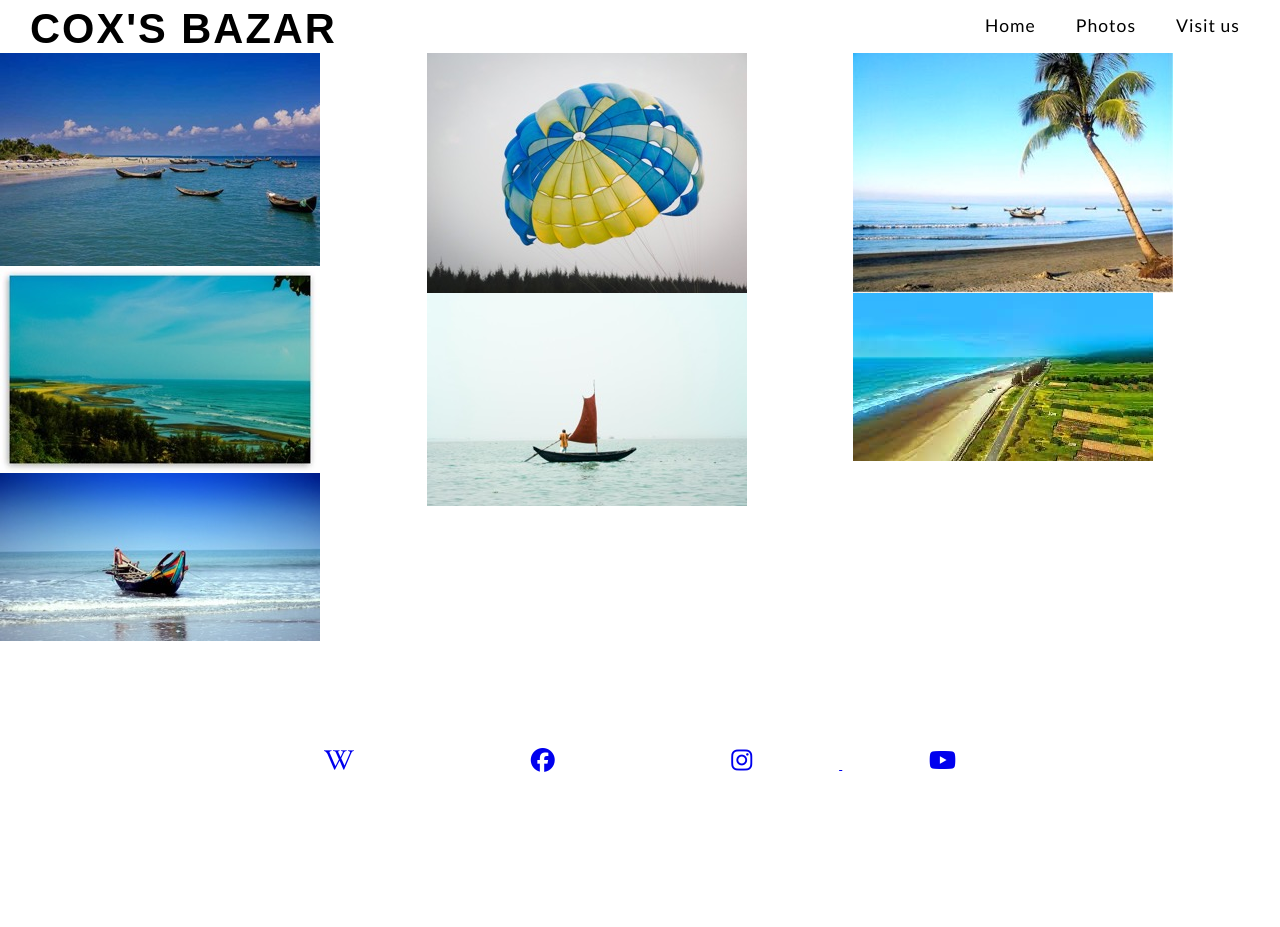
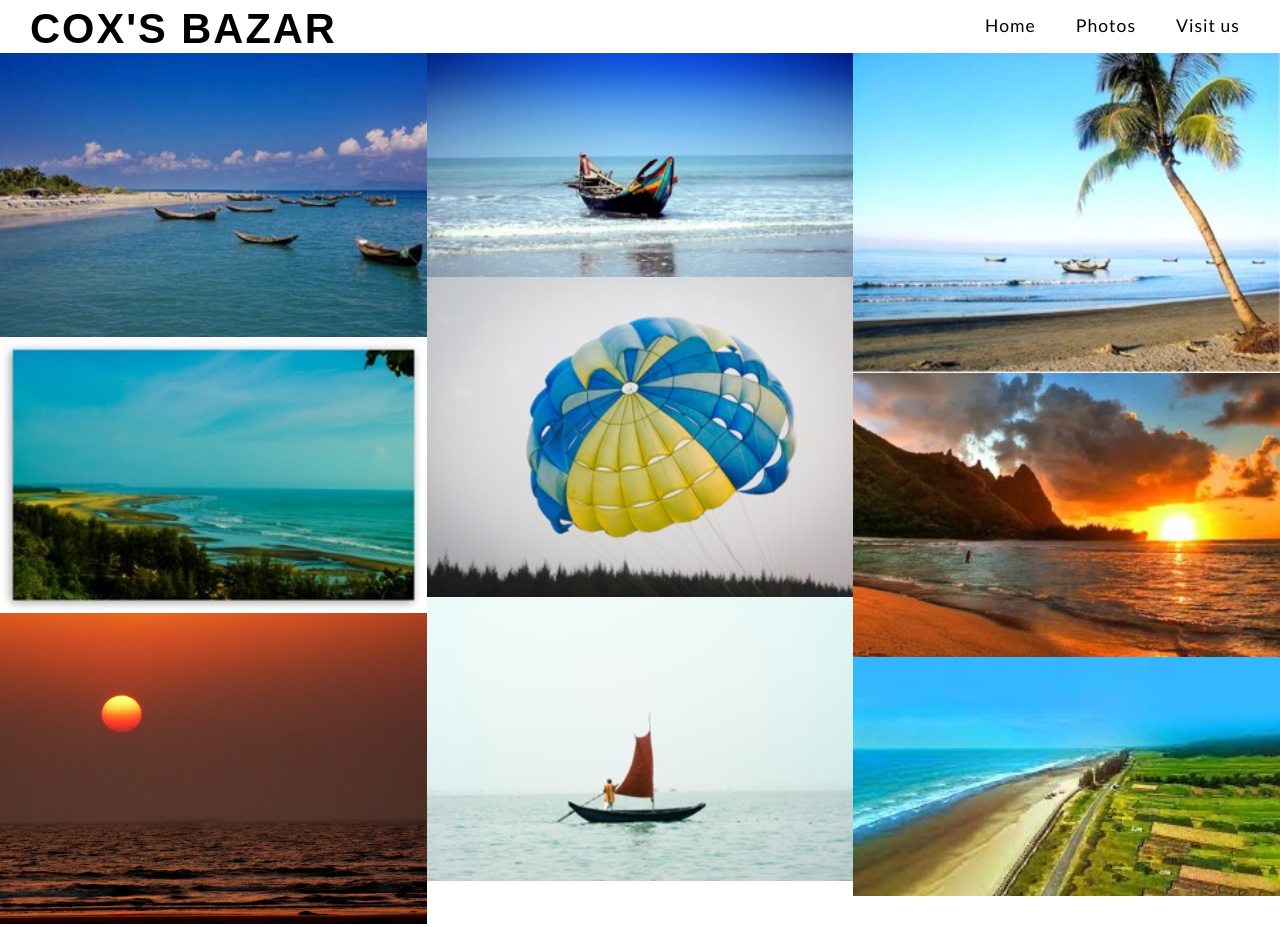
Before and after one commit to fh255/project-1, a plain HTML site: page photos.html in a window 1280 px wide. Shown: the top 927 px of the page. Before the commit the page ends 859 px from the top, so only its background shows below. Drawn offline with Linux system fonts and the light colour scheme.

Commit message:
add photos and style

```diff
--- a/asstets/css/style.css
+++ b/asstets/css/style.css
@@ -150,6 +150,9 @@ footer {
     line-height: 0;
     column-count: 3;
     column-gap: 0;
+}
+#photos > img{
+    width: 100%;
 }
 
 /* About HTML*/
--- a/photos.html
+++ b/photos.html
@@ -33,11 +33,13 @@
     <section id="photos">
         <img src="asstets/images/146.jpeg" alt="sea beach with some boasts">
         <img src="asstets/images/beach.jpeg" alt="blue green beach">
+        <img src="asstets/images/sunset.jpeg" alt="sunset from beach">
+
         <img src="asstets/images/cxb.jpeg" alt="a brawn blue red-boat">
         <img src="asstets/images/parachute.jpeg" alt="A man in parachute">
         <img src="asstets/images/red-boat.jpeg" alt="a red boat">
         <img src="asstets/images/saint-martin.jpeg" alt="coconut tree and sea beach">
-
+        <img src="asstets/images/coxbazar-sunset.jpeg" alt="sunset view">
         <img src="asstets/images/sky.jpeg" alt="beach view from uphill">
 
     </section>
```
Also changed, not shown: asstets/images/coxbazar-sunset.jpeg (added), asstets/images/sunset.jpeg (added).
